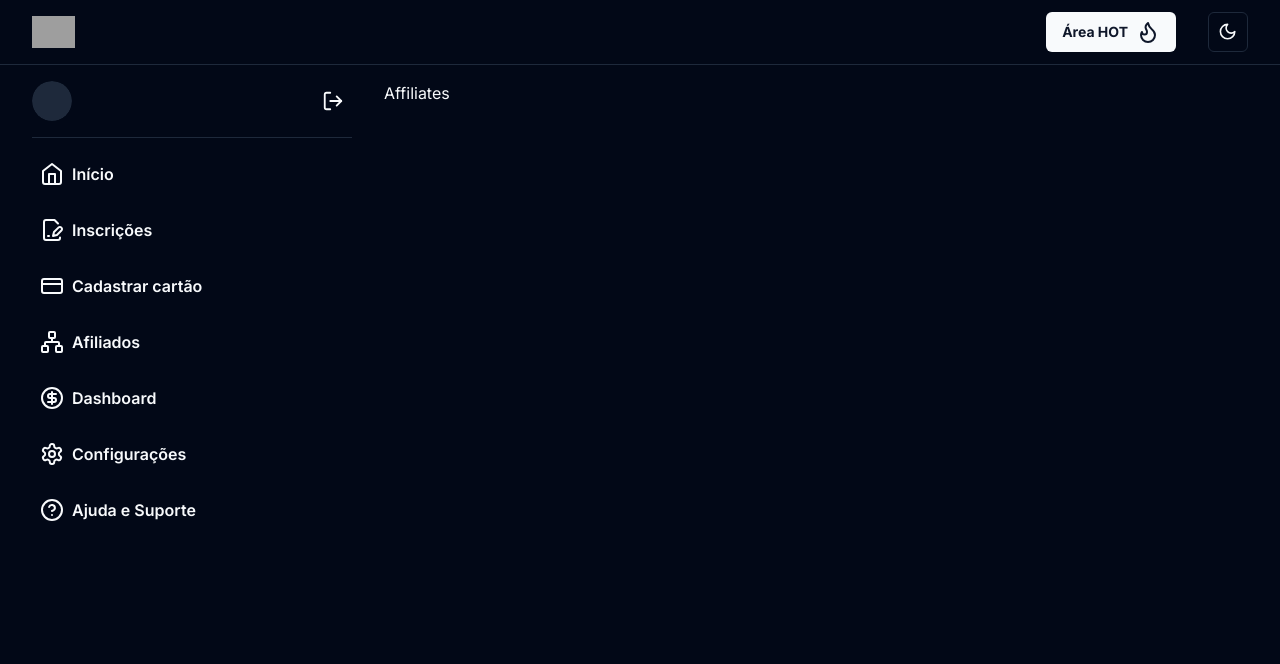
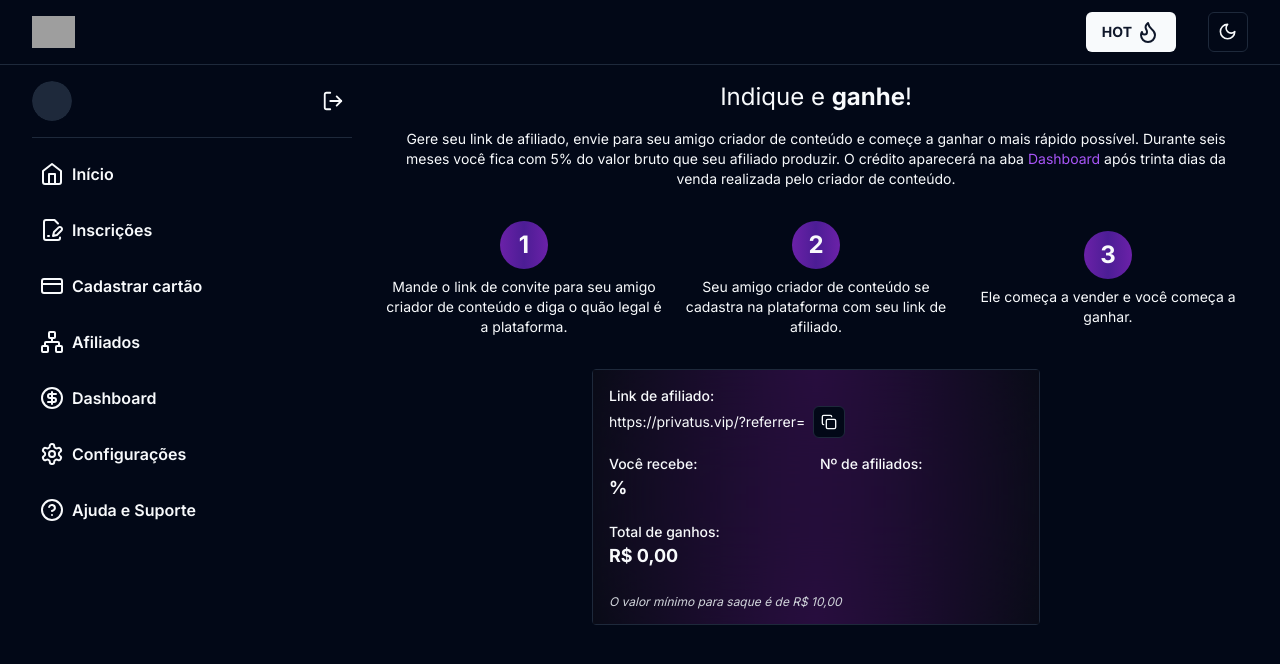
Before and after one commit to rochasamuel/priv, a Next.js app: page /affiliates in a window 1280 px wide. Shown: the top 664 px of the page. Built offline with nearby package versions, Linux system fonts and the light colour scheme; no server answers; grey boxes are pictures that could not be loaded.

Commit message:
feat: afilliates page

```diff
--- a/app/(authenticated)/affiliates/page.tsx
+++ b/app/(authenticated)/affiliates/page.tsx
@@ -1,8 +1,117 @@
+"use client";
+
+import apiClient from "@/backend-sdk";
+import { Button } from "@/components/ui/button";
+import { useToast } from "@/components/ui/use-toast";
+import { toCurrency } from "@/utils/currency";
+import { Copy, Loader2 } from "lucide-react";
+import { useSession } from "next-auth/react";
+import Link from "next/link";
+import { useQuery } from "react-query";
 
 export default function Affiliates() {
+  const { data: session, status } = useSession();
+  const { toast } = useToast();
+
+  const { data: referrerMetrics, isLoading } = useQuery({
+    queryKey: ["referrerMetrics", session?.user.referrerCode],
+    queryFn: async () => {
+      const api = apiClient(session?.user.accessToken);
+      const result = await api.referrer.getMetrics();
+
+      console.log(result.metrics);
+      return result;
+    },
+    enabled: status === "authenticated",
+  });
+
+  const handleClipboardCopy = async () => {
+    await navigator.clipboard.writeText(
+      `https://privatus.vip/?referrer=${session?.user.referrerCode}`
+    );
+    toast({
+      title: "Link copiado!",
+      description: "O link de afiliado foi copiado para sua área de transferência.",
+    });
+  }
+
   return (
-    <>
-      Affiliates
-    </>
-  )
+    <div className="w-full flex items-center flex-col p-0">
+      <div className="text-2xl w-full text-center">
+        Indique e <span className="font-bold">ganhe</span>!
+      </div>
+
+      <p className="text-center mt-4 text-sm">
+        Gere seu link de afiliado, envie para seu amigo criador de conteúdo e
+        começe a ganhar o mais rápido possível. Durante seis meses você fica com
+        5% do valor bruto que seu afiliado produzir. O crédito aparecerá na aba
+        <Link className="text-purple-500" href={"/dashboard"}>
+          {" "}
+          Dashboard
+        </Link>{" "}
+        após trinta dias da venda realizada pelo criador de conteúdo.
+      </p>
+
+      <div className="flex flex-col justify-center mt-8 gap-3 items-center lg:flex-row">
+        <div className="flex flex-col items-center justify-center lg:w-[33%]">
+          <div className="font-bold flex justify-center items-center text-2xl rounded-full bg-gradient-to-r from-purple-800 via-violet-900 to-purple-800 w-12 h-12 p-4">
+            1
+          </div>
+          <p className="text-center mt-2 text-sm">
+            Mande o link de convite para seu amigo criador de conteúdo e diga o
+            quão legal é a plataforma.
+          </p>
+        </div>
+
+        <div className="flex flex-col items-center justify-center lg:w-[33%]">
+          <div className="font-bold flex justify-center items-center text-2xl rounded-full bg-gradient-to-r from-purple-800 via-violet-900 to-purple-800 w-12 h-12 p-4">
+            2
+          </div>
+          <p className="text-center mt-2 text-sm">
+            Seu amigo criador de conteúdo se cadastra na plataforma com seu link
+            de afiliado.
+          </p>
+        </div>
+
+        <div className="flex flex-col items-center justify-center lg:w-[33%]">
+          <div className="font-bold flex justify-center items-center text-2xl rounded-full bg-gradient-to-r from-purple-800 via-violet-900 to-purple-800 w-12 h-12 p-4">
+            3
+          </div>
+          <p className="text-center mt-2 text-sm">
+            Ele começa a vender e você começa a ganhar.
+          </p>
+        </div>
+      </div>
+
+      <div className="w-full h-64 bg-gradient-to-r from-slate-900 via-purple-900 to-slate-900 rounded-sm border-[1px] mt-8 md:max-w-md">
+        <div className="w-full h-full bg-black bg-opacity-50 backdrop-blur-3xl p-4">
+          <p className="font-medium text-sm">Link de afiliado:</p>
+          <div className="flex justify-start items-center">
+            <p className="text-sm line-clamp-1">
+              https://privatus.vip/?referrer={session?.user.referrerCode}
+            </p>
+            <Button onClick={handleClipboardCopy} className="ml-2 w-8 h-8" size={"icon"} variant={"outline"}>
+              <Copy size={16} />
+            </Button>
+          </div>
+          <div className="grid grid-cols-2 grid-rows-2 gap-x-2 gap-y-5 mt-4">
+            <div>
+              <p className="font-medium text-sm">Você recebe:</p>
+              {isLoading ? <Loader2 className="animate-spin" /> : <p className="font-bold text-lg">{referrerMetrics?.metrics.referrerPercentage}%</p>}
+            </div>
+            <div>
+              <p className="font-medium text-sm">Nº de afiliados:</p>
+              {isLoading ? <Loader2 className="animate-spin" /> : <p className="font-bold text-lg">{referrerMetrics?.metrics.totalReferences}</p>}
+            </div>
+            <div>
+              <p className="font-medium text-sm">Total de ganhos:</p>
+              {isLoading ? <Loader2 className="animate-spin" /> : <p className="font-bold text-lg">{toCurrency(referrerMetrics?.metrics.totalMonetaryReferences)}</p>}
+            </div>
+          </div>
+
+          <p className="text-xs italic text-gray-300 mt-6">O valor mínimo para saque é de {toCurrency(10)}</p>
+        </div>
+      </div>
+    </div>
+  );
 }
--- a/app/(authenticated)/layout.tsx
+++ b/app/(authenticated)/layout.tsx
@@ -5,7 +5,7 @@ import { Inter } from "next/font/google";
 import "../globals.css";
 import { ThemeProvider } from "@/components/ui/theme-provider";
 import AuthSessionProvider from "@/providers/session-provider";
-import Providers from "@/utils/providers";
+import Providers from "@/providers/providers";
 import { Home, Search, Menu, MessageCircle, PlusSquare, Flame } from "lucide-react";
 import Link from "next/link";
 import { headers } from "next/headers";
@@ -40,7 +40,7 @@ export default function RootLayout({
               disableTransitionOnChange
             >
               <div className="flex min-h-full flex-col">
-                <Header actionButton={<RedirectButton destination="/hot" icon={<Flame className="ml-2" />} />} />
+                <Header actionButton={<RedirectButton destination="/hot" icon={<Flame className="ml-1" />} />} />
 
                 <div className="mx-auto flex w-full min-h-[calc(100vh-129px)] max-w-full items-start gap-x-8 px-2 py-4 sm:px-6 lg:px-8 h-full">
                   <aside className="sticky top-8 hidden w-80 shrink-0 lg:block h-full">
--- a/app/(public)/layout.tsx
+++ b/app/(public)/layout.tsx
@@ -6,7 +6,7 @@ import type { Metadata } from "next";
 import { Inter } from "next/font/google";
 import "../globals.css";
 import { ThemeProvider } from "@/components/ui/theme-provider";
-import Providers from "@/utils/providers";
+import Providers from "@/providers/providers";
 import MobileNav from "@/components/MobileNav/MobileNav";
 import { Toaster } from "@/components/ui/toaster";
 import { Button } from "@/components/ui/button";
--- a/app/api/auth/[...nextauth]/route.ts
+++ b/app/api/auth/[...nextauth]/route.ts
@@ -86,6 +86,7 @@ export const authOptions: NextAuthOptions = {
           producerTax: token.producerTax,
           roles: token.roles,
           profilePhotoPresignedGet: token.profilePhotoPresignedGet,
+          referrerCode: token.referrerCode,
         }
       };
     },
--- a/backend-sdk/index.ts
+++ b/backend-sdk/index.ts
@@ -5,6 +5,7 @@ import { FollowService } from './services/follow-service';
 import { RecommendationService } from './services/recommendation-service';
 import { CommentService } from './services/comment-service';
 import { ProducerService } from './services/producer-service';
+import { ReferrerService } from './services/referrer-service';
 
 const defaultHeaders = {
   'X-Api': 1,
@@ -29,6 +30,7 @@ export const apiClient = (accessToken?: string) => {
     reccomendation: RecommendationService(httpClient),
     comment: CommentService(httpClient),
     producer: ProducerService(httpClient),
+    referrer: ReferrerService(httpClient),
   }
 };
 
--- /dev/null
+++ b/backend-sdk/services/referrer-service.ts
@@ -0,0 +1,21 @@
+import { AxiosInstance, AxiosResponse } from "axios";
+
+interface ReferrerMetricsResponse {
+  metrics: {
+    referrerPercentage: number;
+    totalMonetaryReferences: number;
+    totalReferences: number;
+  };
+}
+
+export const ReferrerService = (httpClient: AxiosInstance) => {
+  return {
+    getMetrics: async (): Promise<ReferrerMetricsResponse> => {
+      const response: AxiosResponse = await httpClient.get(
+        "/referrer/metrics"
+      );
+
+      return response.data as ReferrerMetricsResponse;
+    },
+  };
+};
--- a/components/Button/RedirectButton.tsx
+++ b/components/Button/RedirectButton.tsx
@@ -12,7 +12,7 @@ interface RedirectButtonProps {
 const RedirectButton: FunctionComponent<RedirectButtonProps> = ({ destination, icon }) => {
   const router = useRouter();
 
-  return ( <Button onClick={() => router.push(destination)} variant="default" size="default" className="font-bold">Área HOT{icon}</Button> );
+  return ( <Button onClick={() => router.push(destination)} variant="default" size="default" className="font-bold">HOT{icon}</Button> );
 }
 
 export default RedirectButton;
--- a/components/MobileNav/MobileNav.tsx
+++ b/components/MobileNav/MobileNav.tsx
@@ -45,7 +45,7 @@ const MobileNav = () => {
   }
 
   return (
-    <div className="w-full h-16 bg-gray-900 flex items-center justify-between p-6 sticky bottom-0 z-50 lg:hidden">
+    <div className="w-full h-16 bg-gray-900 flex items-center justify-between p-6 sticky -bottom-[1px] z-50 lg:hidden">
       <Link href={"/"}>
         <Home color={shouldHighlight("/") ? "#b759d9" : "#FFF"} />
       </Link>
@@ -58,7 +58,7 @@ const MobileNav = () => {
         />
       </Link>
       <Link href={"/"}>
-        <MessageCircle color={shouldHighlight("/chats") ? "#b759d9" : "#FFF"} />
+        <MessageCircle className="transition-all" color={shouldHighlight("/chats") ? "#b759d9" : "#FFF"} />
       </Link>
       <Sheet>
         <SheetTrigger>
@@ -96,7 +96,7 @@ const MobileNav = () => {
               </SheetClose>
 
               <SheetClose asChild>
-                <Link href={"/afiliates"}>
+                <Link href={"/affiliates"}>
                   <MobileNavItem name="Afiliados" icon={<Network />} />
                 </Link>
               </SheetClose>
--- a/types/next-auth.d.ts
+++ b/types/next-auth.d.ts
@@ -20,6 +20,7 @@ declare module 'next-auth' {
       producerTax: number;
       roles: string[];
       profilePhotoPresignedGet: string;
+      referrerCode: string;
     };
   }
 }
--- /dev/null
+++ b/utils/currency.ts
@@ -0,0 +1,8 @@
+export const toCurrency = (value?: number) => {
+  let BRLReal = new Intl.NumberFormat('pt-BR', {
+    style: 'currency',
+    currency: 'BRL',
+  });
+
+  return BRLReal.format(value || 0);
+}
```
Also changed, not shown: providers/providers.tsx (renamed from utils/providers.tsx), utils/aspect-ratio.ts (renamed from utils/aspect-ratio.tsx).
